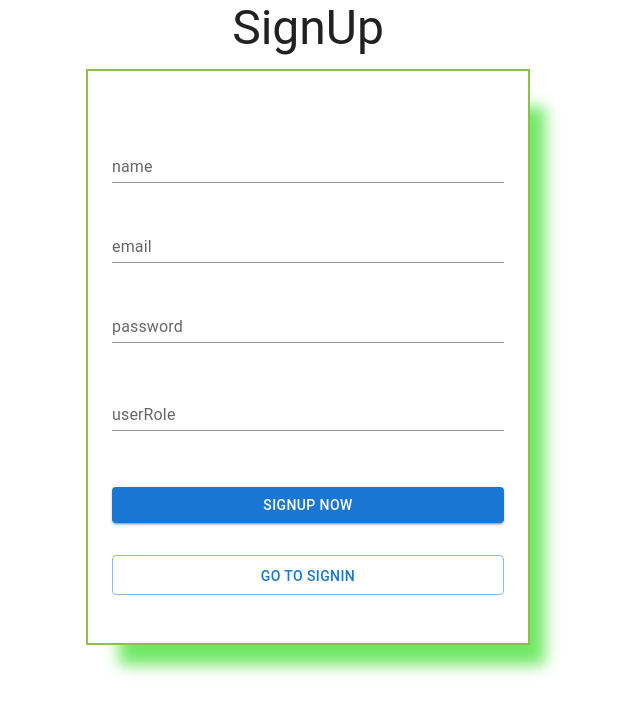
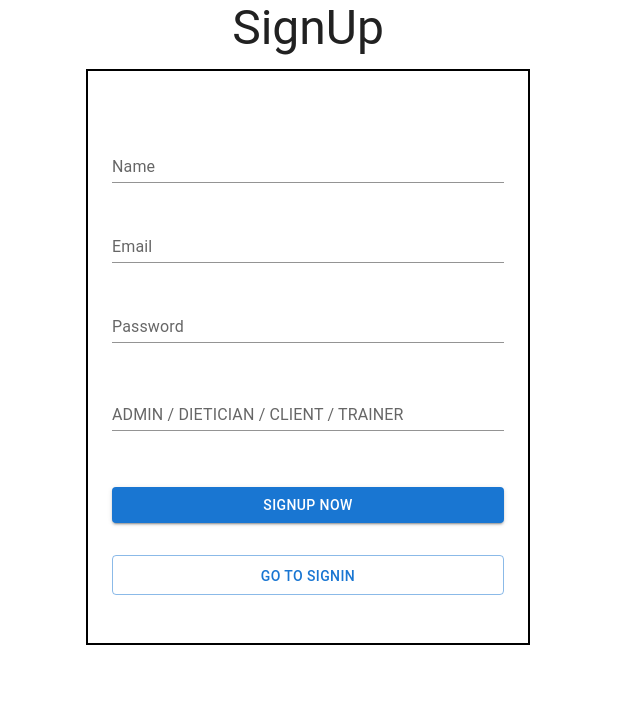
Before and after one commit to Moanisha/cyglera-client, a React (Create React App) app: page /signup in a window 1280 px wide. Shown: the top 714 px of the page, without its empty margins (332-972 px from the left). Built offline with nearby package versions, Linux system fonts and the light colour scheme.

Commit message:
validation fix

```diff
--- a/src/components/public/SigninComponent.js
+++ b/src/components/public/SigninComponent.js
@@ -12,17 +12,13 @@ const SigninComponent = ({ state, errorState, submitForm, handleChange }) => {
           errorState.hasError
             ? {
                 justifyContent: "center",
-                border: "2px solid #f44336",
+                border: "2px solid black",
                 mt: "1%",
-                boxShadow: "-26px -21px 21px -6px rgba(224,34,34,0.64)",
-                // boxShadow: "24px 29px 14px -9px rgba(51,221,33,0.69)",
               }
             : {
                 justifyContent: "center",
-                border: "2px solid #8bc34a",
+                border: "2px solid black",
                 mt: "1%",
-                // boxShadow: "-46px -31px 41px -6px rgba(224,34,34,0.64)",
-                boxShadow: "24px 29px 14px -9px rgba(51,221,33,0.69)",
               }
         }
       >
--- a/src/components/public/SignupComponent.js
+++ b/src/components/public/SignupComponent.js
@@ -12,17 +12,13 @@ const SignupComponent = ({ state, errorState, submitForm, handleChange }) => {
           errorState.hasError
             ? {
                 justifyContent: "center",
-                border: "2px solid #f44336",
+                border: "2px solid black",
                 mt: "1%",
-                boxShadow: "-26px -21px 21px -6px rgba(224,34,34,0.64)",
-                // boxShadow: "24px 29px 14px -9px rgba(51,221,33,0.69)",
               }
             : {
                 justifyContent: "center",
-                border: "2px solid #8bc34a",
+                border: "2px solid black",
                 mt: "1%",
-                // boxShadow: "-46px -31px 41px -6px rgba(224,34,34,0.64)",
-                boxShadow: "24px 29px 14px -9px rgba(51,221,33,0.69)",
               }
         }
       >
@@ -30,7 +26,7 @@ const SignupComponent = ({ state, errorState, submitForm, handleChange }) => {
           <Box sx={{ py: 2 }}>
             <TextField
               type="text"
-              label="name"
+              label="Name"
               name="name"
               value={state.name}
               onChange={(ev) => handleChange(ev)}
@@ -44,7 +40,7 @@ const SignupComponent = ({ state, errorState, submitForm, handleChange }) => {
           <Box sx={{ py: 2 }}>
             <TextField
               type="email"
-              label="email"
+              label="Email"
               name="email"
               value={state.email}
               onChange={(ev) => handleChange(ev)}
@@ -58,7 +54,7 @@ const SignupComponent = ({ state, errorState, submitForm, handleChange }) => {
           <Box sx={{ py: 2 }}>
             <TextField
               type="password"
-              label="password"
+              label="Password"
               name="password"
               value={state.password}
               onChange={(ev) => handleChange(ev)}
@@ -72,7 +68,7 @@ const SignupComponent = ({ state, errorState, submitForm, handleChange }) => {
           <Box sx={{ py: 3 }}>
             <TextField
               type="userRole"
-              label="userRole"
+              label="ADMIN / DIETICIAN / CLIENT / TRAINER"
               name="userRole"
               value={state.userRole}
               error={errorState.roleError}
--- a/src/pages/public/SignupPage.js
+++ b/src/pages/public/SignupPage.js
@@ -45,15 +45,18 @@ const SignupPage = () => {
     const passwordError = password.length < 8 ? true : false;
     const nameError = name.length < 3 ? true : false;
     var roleError = false;
+    console.log(userRole);
     if (
-      userRole.trim().toUpperCase() !== "ADMIN" ||
-      userRole.trim().toUpperCase() !== "DIETICIAN" ||
-      userRole.trim().toUpperCase() !== "TRAINER" ||
+      userRole.trim().toUpperCase() !== "ADMIN" &&
+      userRole.trim().toUpperCase() !== "DIETICIAN" &&
+      userRole.trim().toUpperCase() !== "TRAINER" &&
       userRole.trim().toUpperCase() !== "CLIENT"
     ) {
       roleError = true;
+    } else {
+      roleError = false;
     }
-
+    console.log(roleError);
     //setting errorState
     setErrorState((prev) => ({
       ...prev,
```
